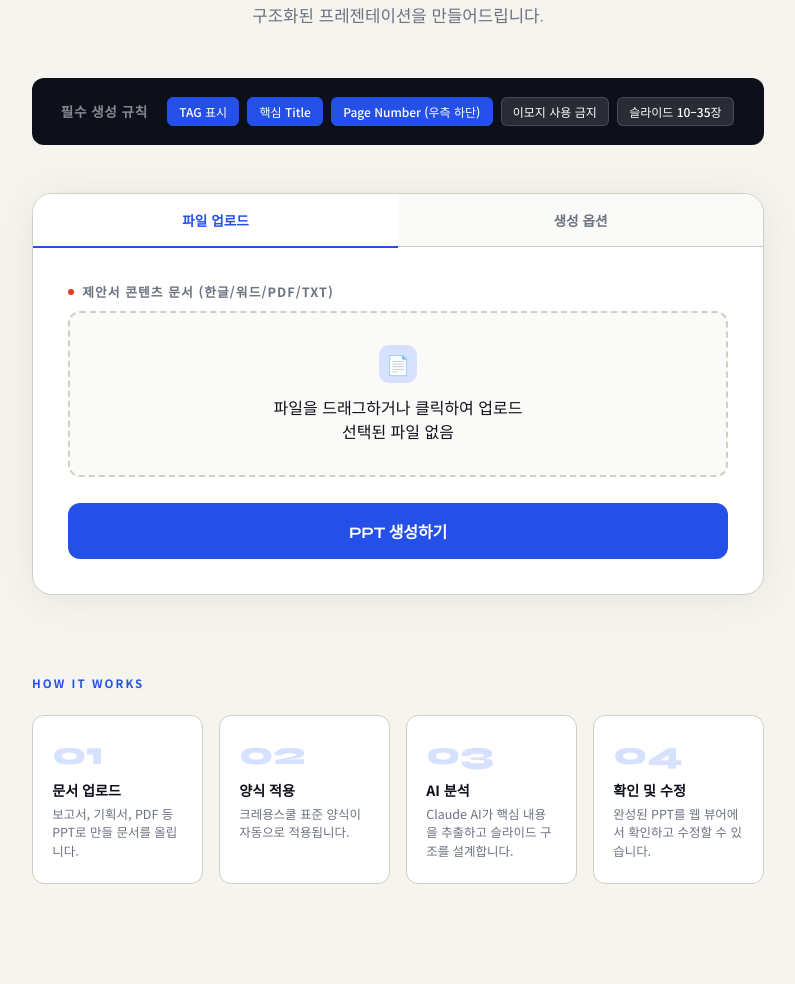
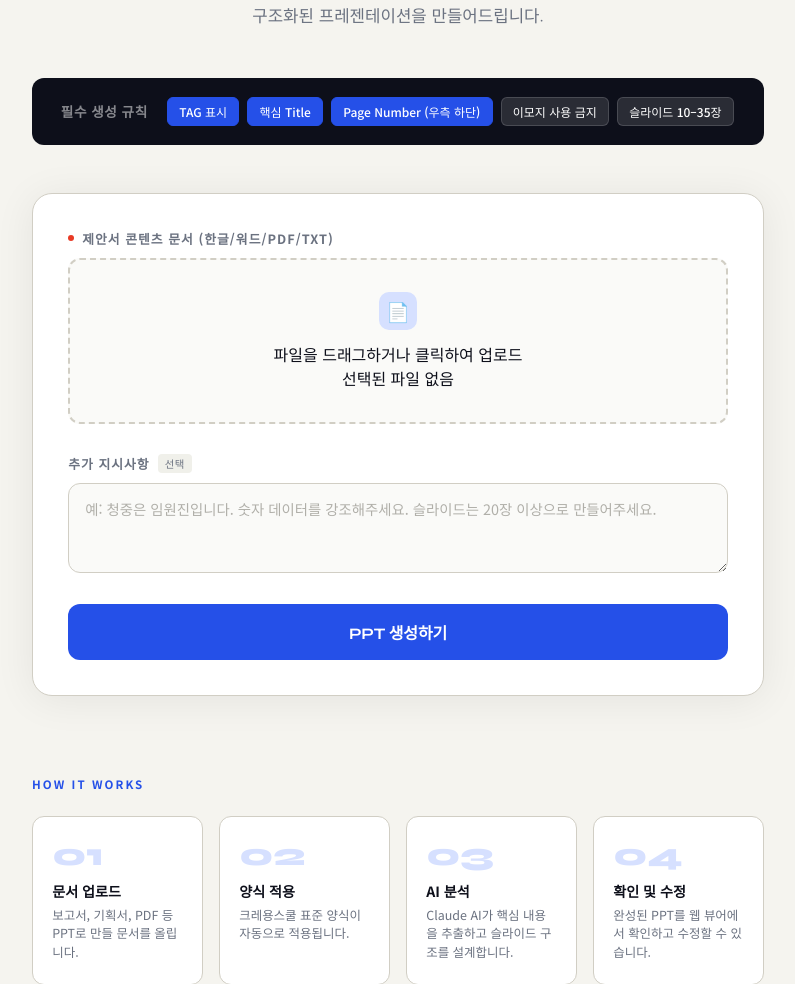
Before and after one commit to wlghksw/Platformers, a Flask app: page / in a window 1280 px wide. Shown: the part 380-1364 px from the top of the page, without its empty margins (242-1037 px from the left). Before the commit the page ends 1264 px from the top, so only its background shows below. Run offline with Flask 3, Linux system fonts and the light colour scheme; parts of the project's set-up code (start-up, migrations or seed data) failed here and were passed over.

Commit message:
UI: Combine file upload and options into a single view

```diff
--- a/templates/index.html
+++ b/templates/index.html
@@ -633,15 +633,8 @@
   <!-- MAIN CARD -->
   <div class="card-wrap">
     <div class="card">
-      <div class="card-tabs">
-        <button class="tab-btn active" onclick="switchTab(this, 'upload')">파일 업로드</button>
-        <button class="tab-btn" onclick="switchTab(this, 'options')">생성 옵션</button>
-      </div>
-
       <div class="card-body">
-        <!-- TAB: UPLOAD -->
-        <div id="tab-upload">
-          <!-- 콘텐츠 파일 -->
+        <!-- 콘텐츠 파일 업로드 -->
         <div class="drop-section" id="drop-content">
           <div class="drop-label">
             <span class="required-dot"></span>
@@ -661,15 +654,12 @@
             <span class="file-remove" onclick="removeFile('content')">✕</span>
           </div>
         </div>
-        </div>
 
-        <!-- TAB: OPTIONS -->
-        <div id="tab-options" style="display:none">
-          <div class="instructions-wrap">
+        <!-- 추가 지시사항 -->
+        <div class="instructions-wrap" style="margin-top: 30px;">
           <div class="drop-label">추가 지시사항 <span class="optional-tag">선택</span></div>
           <textarea class="instructions-textarea" id="instructions"
             placeholder="예: 청중은 임원진입니다. 숫자 데이터를 강조해주세요. 슬라이드는 20장 이상으로 만들어주세요."></textarea>
-          </div>
         </div>
 
         <!-- GENERATE BTN -->
@@ -739,14 +729,6 @@
     const files = {
       content: null
     };
-
-    function switchTab(btn, tabId) {
-      document.querySelectorAll('.tab-btn').forEach(b => b.classList.remove('active'));
-      btn.classList.add('active');
-
-      document.getElementById('tab-upload').style.display = tabId === 'upload' ? 'block' : 'none';
-      document.getElementById('tab-options').style.display = tabId === 'options' ? 'block' : 'none';
-    }
 
     function onFileSelect(input, type) {
       const file = input.files[0];
```
Lines whose indentation alone changed are shown as unchanged.
